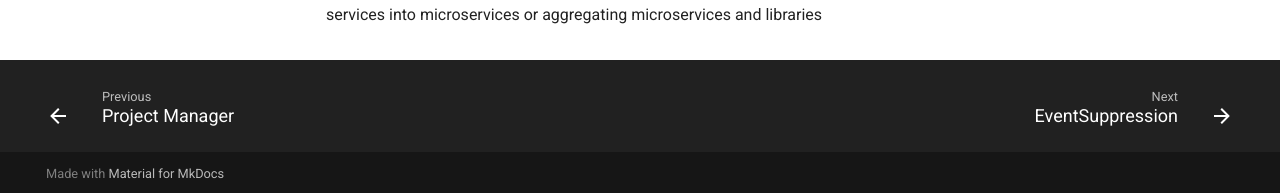
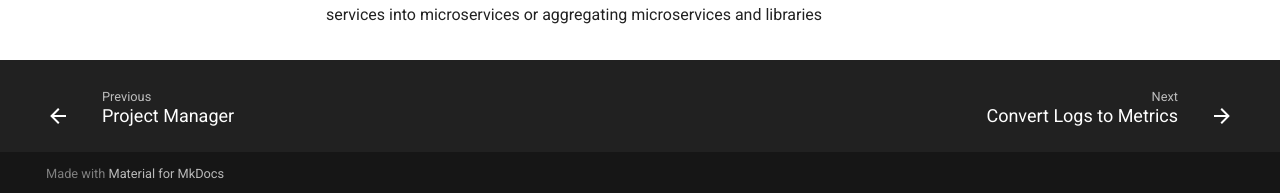
Before and after one commit to microsoft/DynamicTelemetry, an MkDocs documentation site: the page built from docs/Scenarios/Scenarios.Overview.document.md, in a window 1280 px wide and 945 px high. Shown: the part 749-942 px from the top of the window. Built offline with MkDocs 1.6.1 and Material for MkDocs 9.7.7, drawn with Linux system fonts in a browser that asks for light colours.

Commit message:
iterating

```diff
--- a/mkdocs.yml
+++ b/mkdocs.yml
@@ -74,7 +74,9 @@
         - Overview: ./Scenarios/Scenarios.Overview.document.md
         - Scenarios:
             - CostReduction:
+                - Convert Logs to Metrics: ./Scenarios/ConvertLogsToMetrics.document.md
                 - EventSuppression: ./Scenarios/EventSuppression.document.md
+
             - Performance:
                 - EventAggregation: ./Scenarios/EventAggregation.document.md
                 - EventSuppression: ./Scenarios/EventSuppression.document.md
@@ -159,10 +161,12 @@
             - ProbeRiskLevels: ./PositionPapers/ProbeRiskLevels.document.md
             - TelemetryUmbilical: ./PositionPapers/TelemetryUmbilical.document.md
             - Defining Production: ./PositionPapers/DefiningProduction.document.md
-            - Cloud and Edge Interop: PositionPapers/CloudAndEdgeInterop.document.md
-            - Delivery Gurantees: PositionPapers/DeliveryGuarantees.document.md
-            - Probe to Header : PositionPapers/ProbeToHeader.document.md
-            - Suppressing and Pushing Stack Args : PositionPapers/WhereToSuppressInProc.document.md
+            - Cloud and Edge Interop: ./PositionPapers/CloudAndEdgeInterop.document.md
+            - Delivery Gurantees: ./PositionPapers/DeliveryGuarantees.document.md
+            - Probe to Header : ./PositionPapers/ProbeToHeader.document.md
+            - Suppressing and Pushing Stack Args : ./PositionPapers/WhereToSuppressInProc.document.md
+            - Convert Logs to Metrics: ./PositionPapers/ConvertLogsToMetrics.document.md
+
     - Lookout Tower:
         - PoC Scenarios: ./LookoutTower/PoC_Scenarios.document.md
         - Demo 1: ./Demos/1_IntroDemo.md
```
Also changed, not shown: docs/Architecture/Actions/small.md (+1 -1 lines), docs/PositionPapers/ConvertLogsToMetrics.md (added), docs/Scenarios/ConvertLogsToMetrics.document.md (added).
